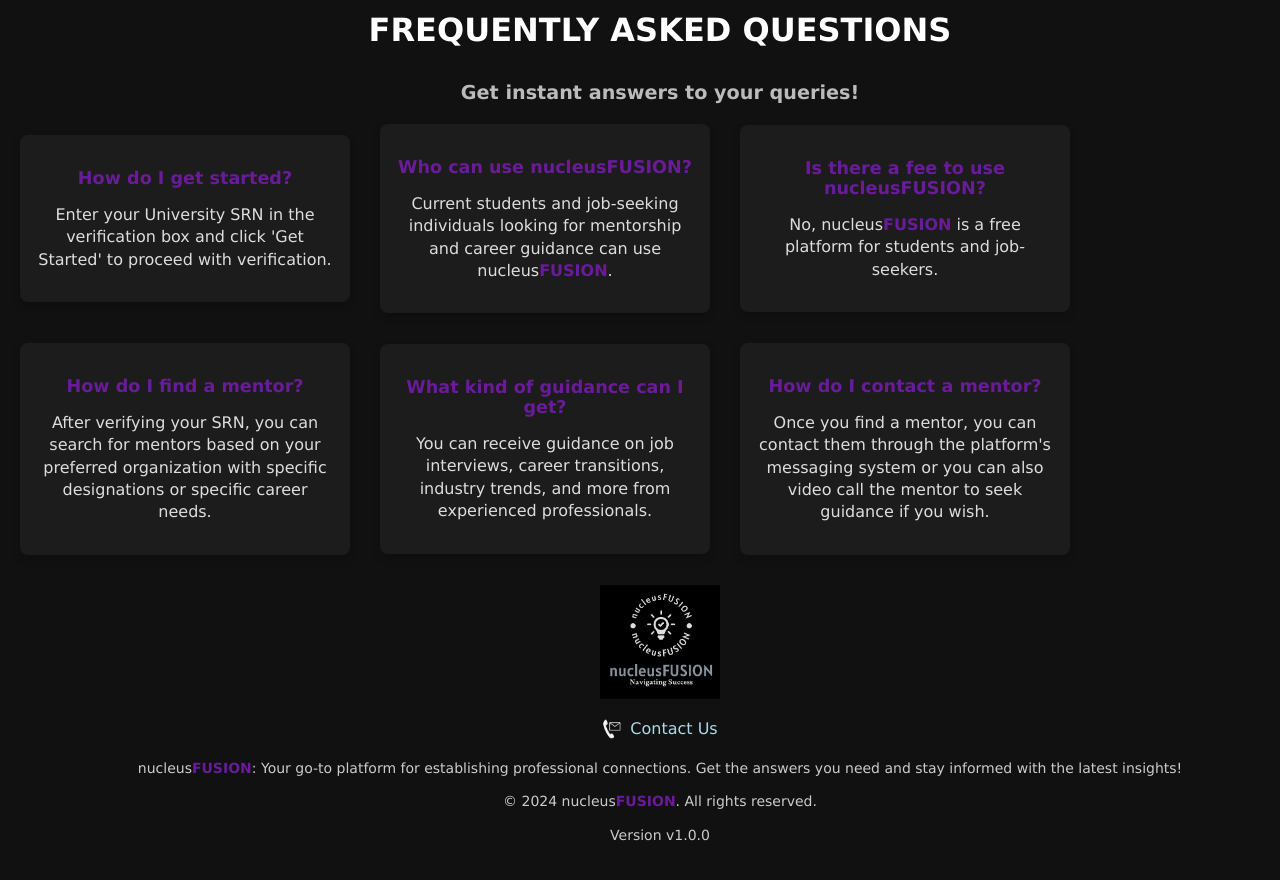
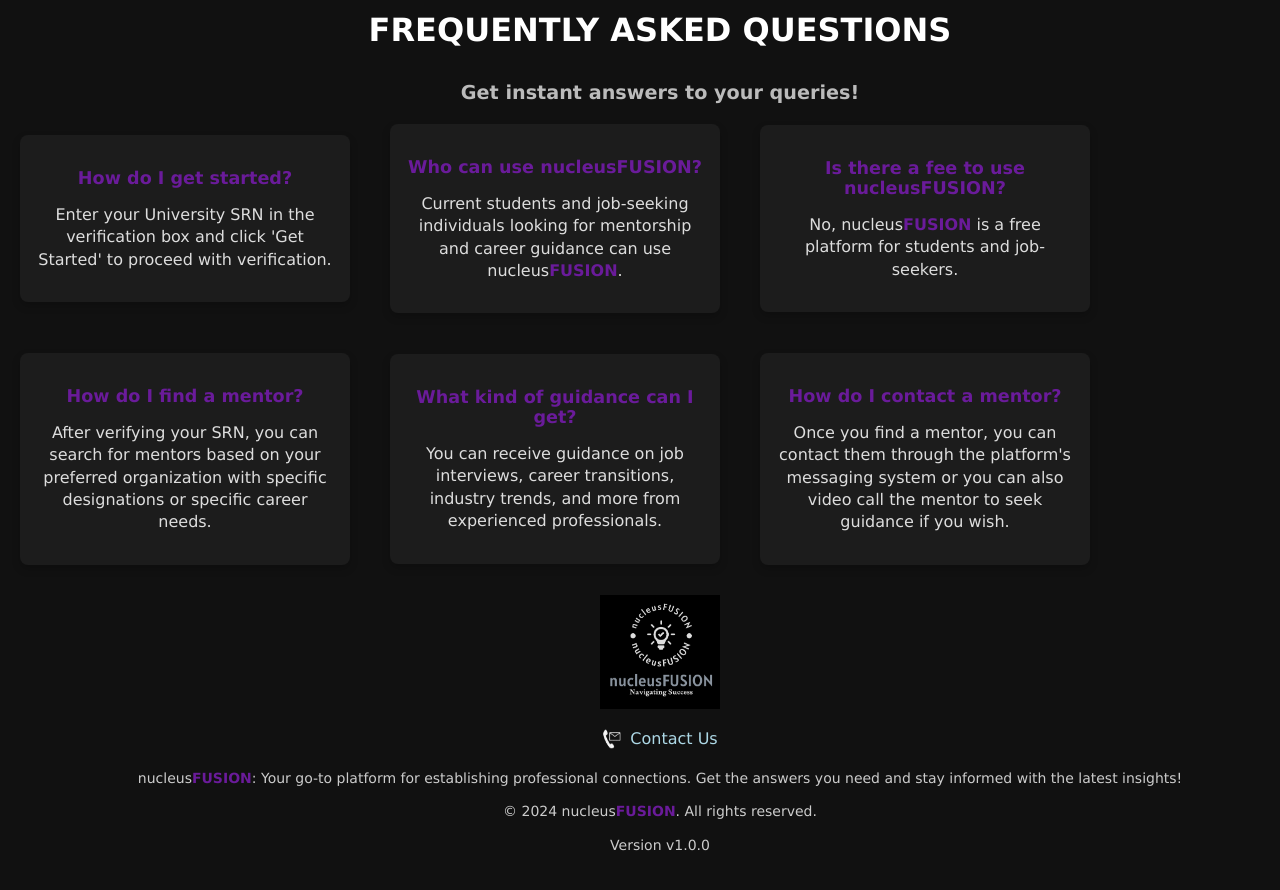
Before and after one commit to vm5/finalsite, a React (Create React App) app: page / in a window 1280 px wide. Shown: the part 1520-2410 px from the top of the page. Built offline with nearby package versions, Linux system fonts and the light colour scheme.

Commit message:
Update footer.jsx

```diff
--- a/src/footer.jsx
+++ b/src/footer.jsx
@@ -163,7 +163,7 @@ const FAQContainer = styled.div`
   display: flex;
   flex-wrap: wrap;
   align-items: center;
-  gap: 30px;
+  gap: 40px;
   max-width: 100%;
   margin: 0 auto;
 
```
